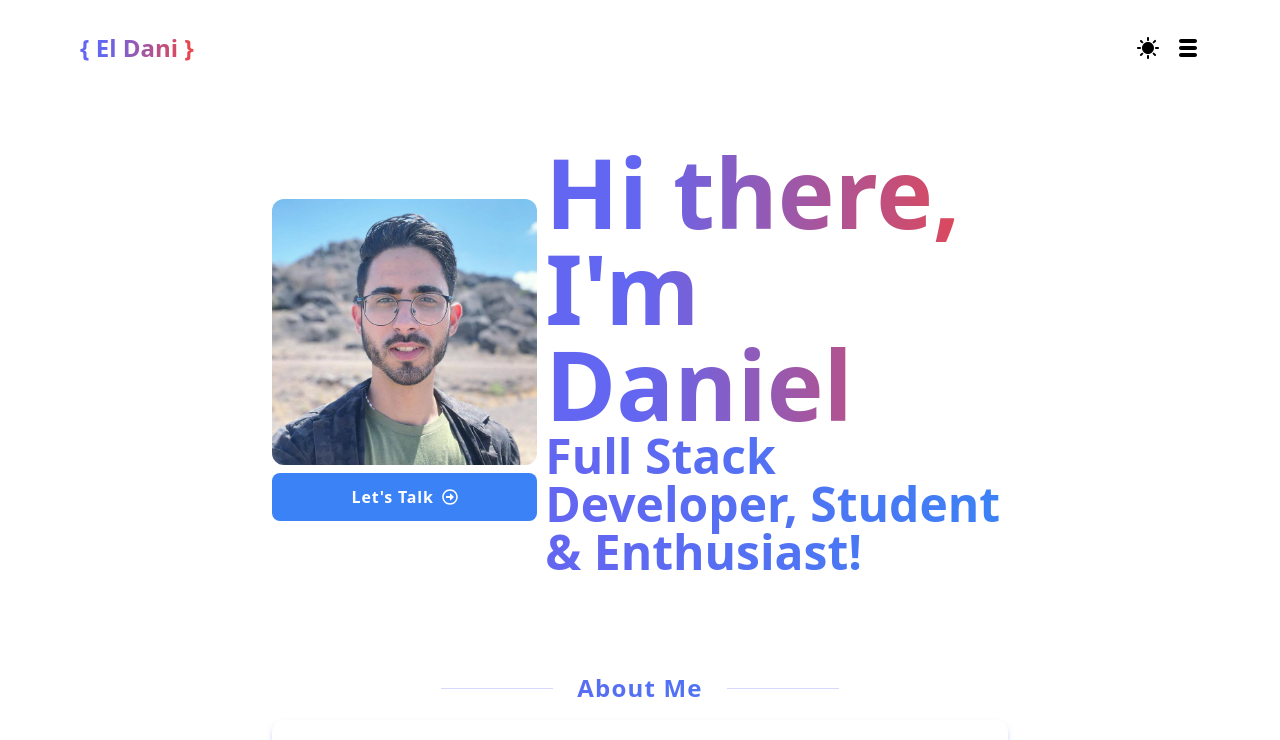
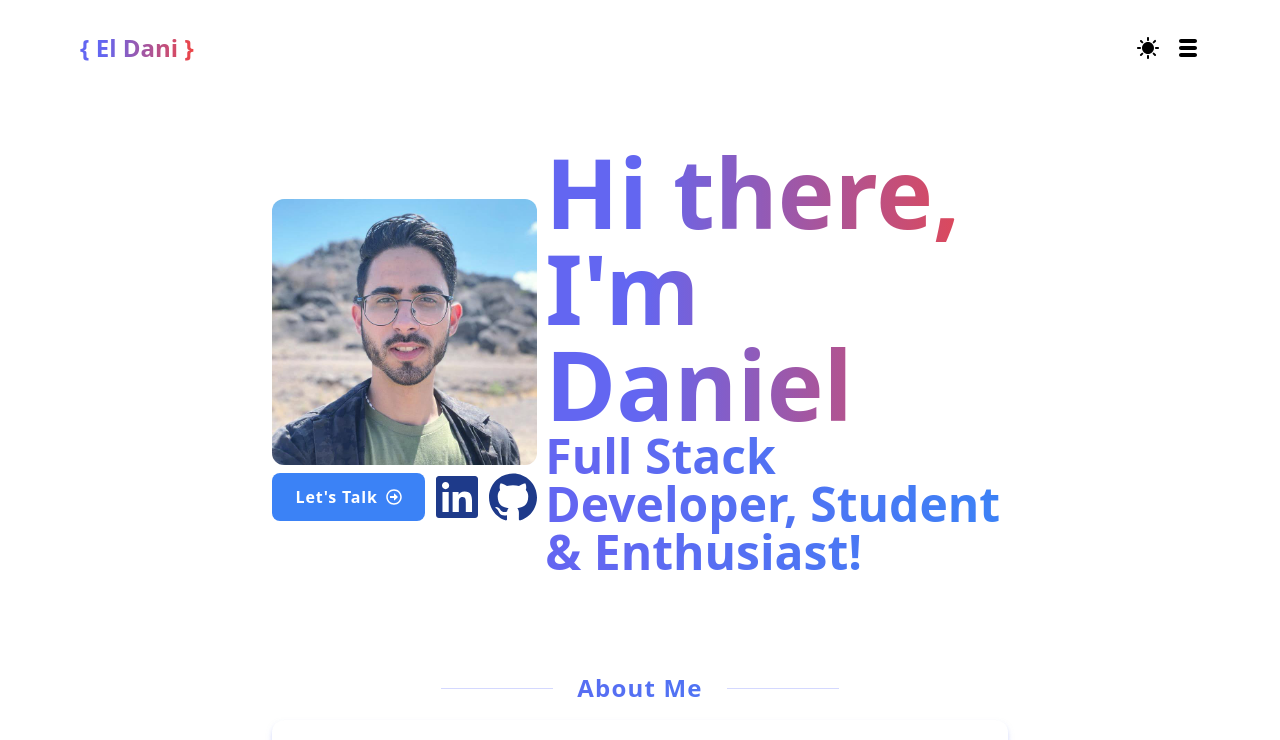
Before and after one commit to danielFernandezDj/dani-portfolio-app, a React (Vite) app: page /home in a window 1280 px wide. Shown: the top 740 px of the page. Built offline with nearby package versions, Linux system fonts and the light colour scheme.

Commit message:
include in the hero section the social media links

```diff
--- a/src/App.jsx
+++ b/src/App.jsx
@@ -7,10 +7,7 @@ import { GiMoonBats } from "react-icons/gi";
 import { MdSunny } from "react-icons/md";
 // Nav Menu Icon
 import { TiThMenu } from "react-icons/ti";
-// Linkedin Icon
-import { FaLinkedin } from "react-icons/fa";
-// Github Icon
-import { SiGithub } from "react-icons/si";
+
 
 // Component Pages
 import Home from './components/HomePage';
@@ -44,10 +41,10 @@ function NavBar() {
 
         {/* Right side - Icons */}
         <div className="flex space-x-4">
-          <button className="text-black hover:text-gray-300">
+          <button className="blue-900 hover:text-blue-700">
             <MdSunny className="h-6 w-6" />
           </button>
-          <button className="text-black hover:text-gray-300">
+          <button className="blue-900 hover:text-blue-700">
             <TiThMenu className="h-6 w-6" />
           </button>
         </div>
--- a/src/components/HomePage.jsx
+++ b/src/components/HomePage.jsx
@@ -4,11 +4,11 @@ import TechThatIKnow from "./TechIknow";
 import ProjectList from "./ProjectList";
 
 // Icons
-import { FaRegArrowAltCircleRight } from "react-icons/fa";
-import { FaUser } from "react-icons/fa";
+import { FaRegArrowAltCircleRight, FaUser, FaLinkedin } from "react-icons/fa";
 import { FaPhone } from "react-icons/fa6";
 import { MdAttachEmail } from "react-icons/md";
 import { IoMdMailOpen } from "react-icons/io";
+import { SiGithub } from "react-icons/si";
 
 // EmailJS
 function ContactForm() {
@@ -73,16 +73,27 @@ function ContactForm() {
 }
 
 export default function Home() {
+  const linkedinLink = "https://www.linkedin.com/public-profile/settings?trk=d_flagship3_profile_self_view_public_profile"
+  const githubLink = "https://github.com/danielFernandezDj"
+
   return (
     <>
       <main className="flex flex-col gap-16 max-w-sm mx-auto sm:max-w-3xl">
         {/* ----------------------------- HERO ----------------------------- */}
         <section className="flex sm:flex-row flex-col-reverse items-center sm:mt-8 p-4 overflow-hidden max-w-full gap-2">
           <div className="flex flex-col size-4/5">
-            <img className="rounded-xl size-fit" src="./mePhoto.jpeg" alt="Me in Moto)" />
-            <button className="flex gap-2 flex-row justify-center items-center mt-2 p-3 text-white font-bold sm:tracking-wider btn-home-animation">
-              Let's Talk <span> <FaRegArrowAltCircleRight className="size-4" /></span>
-            </button>
+            <img className="rounded-xl size-fit h-auto" src="./mePhoto.jpeg" alt="Me in Moto)" />
+            <div className="mt-2 flex gap-2 justify-between content-center">
+
+              <button className="flex gap-2 flex-row justify-center items-center w-full text-white font-bold sm:tracking-wider btn-home-animation">
+                Let's Talk <span> <FaRegArrowAltCircleRight className="size-4" /></span>
+              </button>
+
+              <div className="flex gap-2">
+                <a href={linkedinLink} target="_blank"><FaLinkedin className="w-12 h-auto fill-blue-900 hover:fill-yellow-600" /></a>
+                <a href={githubLink} target="_blank"><SiGithub className="w-12 h-auto fill-blue-900 hover:fill-indigo-600" /></a>
+              </div>
+            </div>
           </div>
           <div className="flex flex-col text-center sm:text-left">
             <p className="text-7xl sm:text-8xl font-bold font-extrabold bg-clip-text text-transparent bg-gradient-to-r from-indigo-500 from-20% to-red-500">
@@ -91,7 +102,7 @@ export default function Home() {
             <p className="text-2xl sm:text-5xl font-bold
               bg-clip-text text-transparent bg-gradient-to-r from-indigo-500 from-10% to-blue-500"
             >
-              Full Stack Developer<span className="hidden sm:contents">, Student </span>& Enthusiast!
+              Full Stack Developer<span className="hidden sm:contents">, Student </span> & Enthusiast!
             </p>
           </div>
         </section>
```
